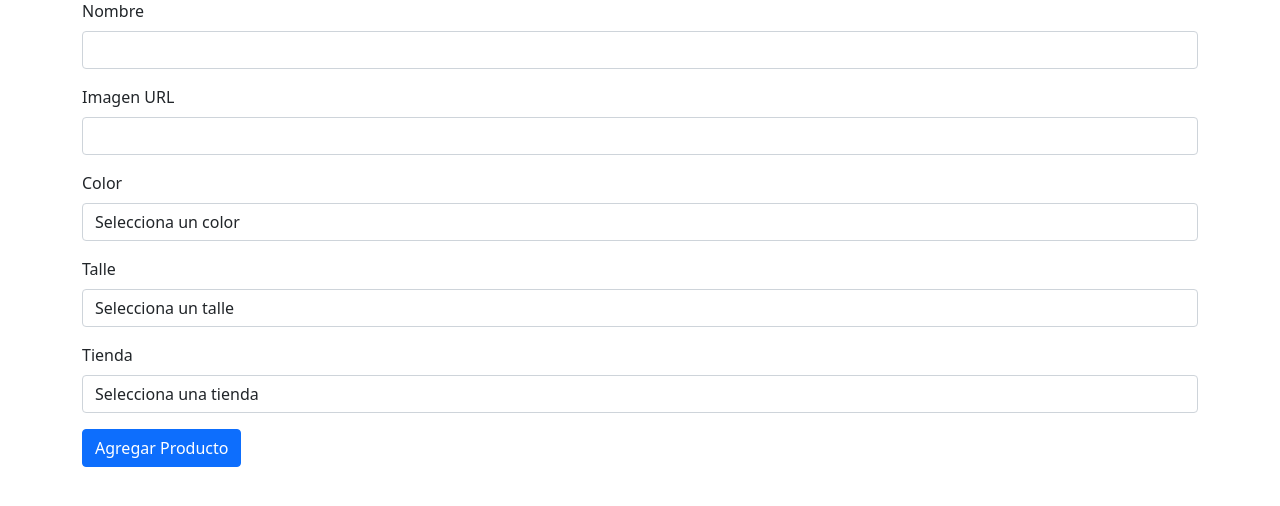
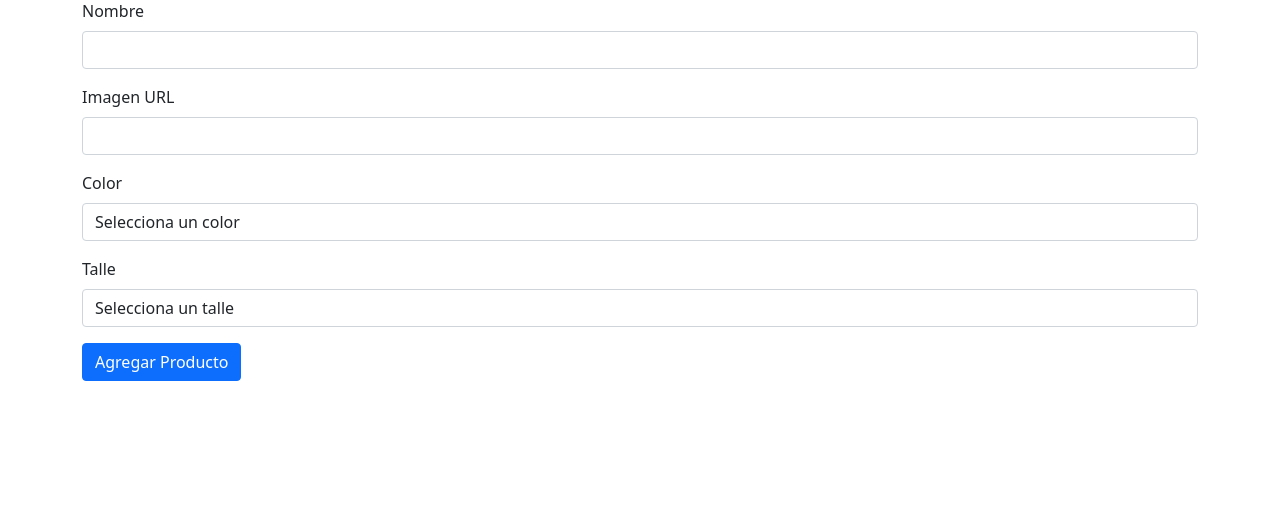
Before and after one commit to patricioarango/stockearte, a Flask app: template ClientePy/app/templates/add_product.html in a window 1280 px wide. Shown: the part 151-657 px from the top of the page. Run offline with Flask 3, Linux system fonts and the light colour scheme; the template is opened without the code that fills it, so the values that code supplies are empty; parts of the project's set-up code (start-up, migrations or seed data) failed here and were passed over.

Commit message:
abm de producto con grpc

```diff
--- a/ClientePy/app/templates/add_product.html
+++ b/ClientePy/app/templates/add_product.html
@@ -66,15 +66,7 @@
                     <option value="XL">XL</option>
                 </select>
             </div>
-            <div class="mb-3">
-                <label for="tienda" class="form-label">Tienda</label>
-                <select class="form-control" id="tienda" name="tienda" required>
-                    <option value="">Selecciona una tienda</option>
-                    {% for tienda in tiendas %}
-                        <option value="{{ tienda.id_store }}">{{ tienda.store }}</option>
-                    {% endfor %}
-                </select>
-            </div>
+
             <button type="submit" class="btn btn-primary">Agregar Producto</button>
         </form>
     </div>
--- a/ClientePy/main.py
+++ b/ClientePy/main.py
@@ -7,6 +7,7 @@ from flask import Flask, render_template, request, flash, redirect, session, jso
 import random
 import string
 import os,grpc
+
 
 from user_pb2 import User
 
@@ -19,6 +20,14 @@ from store_pb2_grpc import StoreServiceStub
 from role_pb2 import Role
 
 from role_pb2_grpc import RoleServiceStub
+
+from product_pb2 import Product  # Define tus mensajes gRPC para Product
+
+from product_pb2_grpc import ProductServiceStub  # Define tu servicio gRPC para Product
+
+from productStock_pb2 import ProductStock
+
+from productStock_pb2_grpc import ProductStockServiceStub
 
 import logging
 
@@ -287,138 +296,111 @@ def edit_user(idUser):
 
 
 # Modelos de Producto
-class Product(db.Model):
-    __tablename__ = 'product'
-    id_product = db.Column(db.Integer, primary_key=True)
-    product = db.Column(db.String(255))
-    code = db.Column(db.String(10))
-    img = db.Column(db.String(255))
-    enabled = db.Column(db.Boolean, default=True)
-    size = db.Column(db.String(255))
-    color = db.Column(db.String(255))
+#class Product(db.Model):
+#    __tablename__ = 'product'
+#    id_product = db.Column(db.Integer, primary_key=True)
+#    product = db.Column(db.String(255))
+#    code = db.Column(db.String(10))
+#    img = db.Column(db.String(255))
+#    enabled = db.Column(db.Boolean, default=True)
+#    size = db.Column(db.String(255))
+#    color = db.Column(db.String(255))
 
     # Relación con stock
-    stocks = db.relationship('ProductStock', backref='product', lazy='joined', cascade='all, delete-orphan')
+#    stocks = db.relationship('ProductStock', backref='product', lazy='joined', cascade='all, delete-orphan')
 
-class ProductStock(db.Model):
-    __tablename__ = 'product_stock'
-    id = db.Column(db.Integer, primary_key=True)
-    id_product = db.Column(db.Integer, db.ForeignKey('product.id_product'))
-    id_store = db.Column(db.Integer, db.ForeignKey('store.id_store'))
-    stock = db.Column(db.Integer)
+#class ProductStock(db.Model):
+#    __tablename__ = 'product_stock'
+#    id = db.Column(db.Integer, primary_key=True)
+#    id_product = db.Column(db.Integer, db.ForeignKey('product.id_product'))
+#    id_store = db.Column(db.Integer, db.ForeignKey('store.id_store'))
+#    stock = db.Column(db.Integer)
 
     # Relaciones
-    store = db.relationship('Store', backref='product_stocks')
+#    store = db.relationship('Store', backref='product_stocks')
 
-@app.route('/product', methods=['GET'])
-def productos():
-    productos = Product.query.all()
 
-    # Traer las tiendas asociadas con cada producto
-    productos_con_tiendas = []
-    for producto in productos:
-        # Obtener la primera tienda asociada (si hay)
-        stock = ProductStock.query.filter_by(id_product=producto.id_product).first()
-        tienda = stock.store.store if stock else "Sin tienda"
-        productos_con_tiendas.append({
-            'producto': producto,
-            'tienda': tienda
-        })
+@app.route('/product')
+def product():
+    with grpc.insecure_channel(os.getenv("SERVIDOR-GRPC")) as channel:
+        product_stub = ProductServiceStub(channel)
+        response = product_stub.FindAll(Product())  # Llamada gRPC para obtener todos los productos
 
-    return render_template('product.html', productos=productos)
+        #stock_stub = ProductStockServiceStub(channel)
+        #stock_response = stock_stub.GetStockByProductAndStore(Product(idProduct=idProduct),Store(idStore=idStore))
+        #stock = stock_response.stock
+
+        print(response)
+        #print(stock)
+    return render_template('product.html', productos=response.product)
+
+
+ #Función para generar códigos de producto
+def generate_product_code(length=10):
+    return ''.join(random.choices(string.ascii_uppercase + string.digits, k=length))
+
+@app.route('/add_product', methods=['GET', 'POST'])
+def add_product():
+    with grpc.insecure_channel(os.getenv("SERVIDOR-GRPC")) as channel:
+        product_stub = ProductServiceStub(channel)
+
+        if request.method == 'POST':
+
+            nombre = request.form.get('product')
+            img = request.form.get('img')
+            codigo = generate_product_code()
+            color = request.form.get('color')
+            size = request.form.get('size')
+
+
+            nuevo_producto = Product(
+                product=nombre,
+                code=codigo,
+                img=img,
+                color=color,
+                size=size,
+                enabled=True
+            )
+
+            try:
+                producto_response = product_stub.SaveProduct(nuevo_producto)
+                print("Producto agregado: ", producto_response)
+
+                return redirect(url_for('product'))
+
+            except grpc.RpcError as e:
+                print("Error al agregar el producto: ", e)
+                return f"Error al agregar el producto: {str(e)}", 500
+
+        return render_template('add_product.html')
+
+@app.route('/edit_product/<int:id>', methods=['GET', 'POST'])
+def edit_product(id):
+    with grpc.insecure_channel(os.getenv("SERVIDOR-GRPC")) as channel:
+        stub = ProductServiceStub(channel)
+
+
+        producto = stub.GetProduct(Product(idProduct=id))
+
+        if request.method == 'POST':
+            producto.product = request.form['product']
+            producto.img = request.form['img']
+            producto.color = request.form['color']
+            producto.size = request.form['size']
+            producto.enabled = 'enabled' in request.form
+
+
+            try:
+                stub.SaveProduct(producto)
+                return redirect(url_for('product'))
+            except grpc.RpcError as e:
+                return f"Error al actualizar el producto: {str(e)}", 500
+
+
+        return render_template('edit_product.html', producto=producto, )
 
 
 
-# Función para generar códigos de producto
-def generate_product_code(length=10):
-    return ''.join(random.choices(string.ascii_uppercase + string.digits, k=length))
-
-# Rutas de producto
-
-@app.route('/add_product', methods=['GET', 'POST'])
-def add_product():
-    if request.method == 'POST':
-        # Obtener los datos del formulario
-        nombre = request.form.get('product')
-        img = request.form.get('img')
-        codigo = generate_product_code()
-        color = request.form.get('color')
-        size = request.form.get('size')
-        tienda_id = request.form.get('tienda')  # Obtener el ID de la tienda seleccionada
-
-        # Crear el nuevo producto
-        producto = Product(product=nombre, code=codigo, img=img, color=color, size=size)
-
-        try:
-            # Agregar el nuevo producto
-            db.session.add(producto)
-            db.session.commit()  # Necesario para generar el ID del producto
-
-            # Asignar el producto a la tienda seleccionada con stock 0
-            producto_stock = ProductStock(
-                id_product=producto.id_product,
-                id_store=tienda_id,
-                stock=0  # Stock inicial 0
-            )
-            db.session.add(producto_stock)
-            db.session.commit()  # Guardar la relación del producto con la tienda
-
-            return redirect(url_for('productos'))
-        except Exception as e:
-            db.session.rollback()
-            return f"Error al agregar el producto: {str(e)}", 500
-
-    tiendas = Store.query.all()  # Obtener todas las tiendas para el formulario
-    return render_template('add_product.html', tiendas=tiendas)
-
-
-@app.route('/edit_product/<int:id>', methods=['GET', 'POST'])
-def edit_product(id):
-    producto = Product.query.get_or_404(id)
-
-    if request.method == 'POST':
-        producto.product = request.form['product']
-        producto.code = request.form['code']
-        producto.img = request.form['img']
-        producto.color = request.form['color']
-        producto.size = request.form['size']
-        producto.enabled = 'enabled' in request.form
-
-        # Limpiar stocks existentes
-        existing_stocks = ProductStock.query.filter_by(id_product=producto.id_product).all()
-        existing_stock_dict = {stock.id_store: stock for stock in existing_stocks}
-
-        tienda_id = request.form.get('tienda')
-        stock = request.form.get('stock')
-
-        if tienda_id:
-            tienda_id = int(tienda_id)
-            stock = int(stock) if stock else 0
-
-            if tienda_id in existing_stock_dict:
-                # Actualizar stock existente
-                existing_stock = existing_stock_dict[tienda_id]
-                existing_stock.stock = stock
-            else:
-                # Crear nuevo stock
-                producto_stock = ProductStock(
-                    id_product=producto.id_product,
-                    id_store=tienda_id,
-                    stock=stock
-                )
-                db.session.add(producto_stock)
-
-        db.session.commit()
-        return redirect(url_for('productos'))
-
-    tiendas = Store.query.all()
-
-    # Obtener el stock actual para el producto
-    stock_entry = ProductStock.query.filter_by(id_product=id).first()
-    stock = stock_entry.stock if stock_entry else 0
-    tienda_id = stock_entry.id_store if stock_entry else None
-
-    return render_template('edit_product.html', producto=producto, tiendas=tiendas, stock=stock, tienda_id=tienda_id)
 
 if __name__ == '__main__':
     from argparse import ArgumentParser
```
Also changed, not shown: ClientePy/app/templates/edit_product.html (+1 -13 lines), ClientePy/app/templates/product.html (+6 -3 lines).
